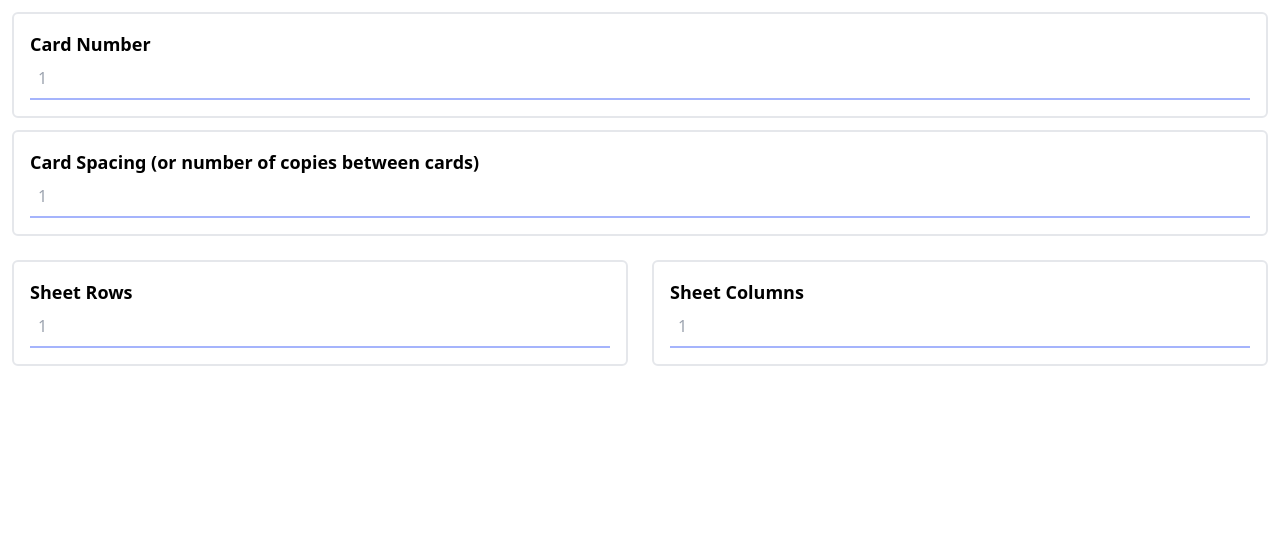
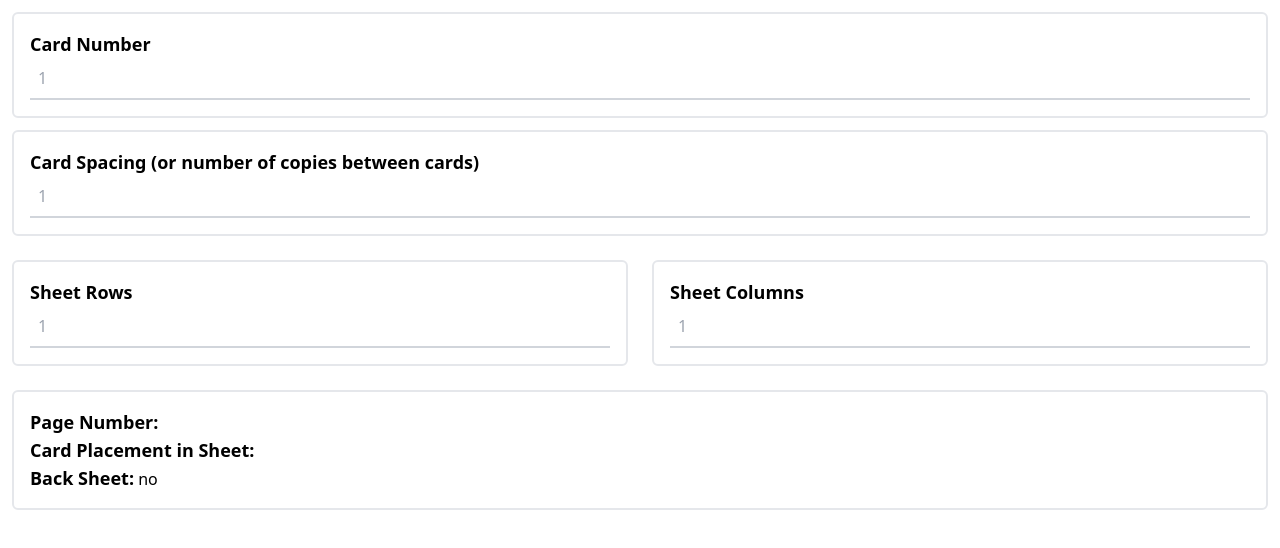
Before and after one commit to MattFelice/card-sorter, a React (Create React App) app: page / in a window 1280 px wide. Shown: the top 548 px of the page. Built offline with nearby package versions, Linux system fonts and the light colour scheme.

Commit message:
Added grid to show card placement

```diff
--- a/src/App.tsx
+++ b/src/App.tsx
@@ -23,23 +23,20 @@ function App() {
   });
 
   const [cardSorted, setCardSorted] = useState((): CardSortInterface => {
-    const localCardInputs = localStorage.getItem('cardSort');
-
-    if(localCardInputs) return JSON.parse(localCardInputs) as CardSortInterface;
-
     return {
       sheetSize: '',
       cardPlacement: '',
       cardPlacementInSheet: '',
       currentSheetNumber: '',
-      lastIndexOnSheet: ''
+      lastIndexOnSheet: '',
+      onBack: false,
+      pageMap: {__html: ''}
     };
   });
 
   useEffect(() => {
     localStorage.setItem('cardInputs', JSON.stringify(cardInputs));
     setCardSorted(cardSort(cardInputs));
-    localStorage.setItem('cardSort', JSON.stringify(cardSorted));
   }, [cardInputs]);
 
   return (
@@ -93,6 +90,13 @@ function App() {
           />
         </div>
       </div>
+      {SheetComponent({cardInputs: cardInputs, cardSorted: cardSorted})}
+      <div className='m-3 p-4 thin-border'>
+        <span className="text-lg font-bold">Page Number:</span> {cardSorted.currentSheetNumber}<br />
+        <span className="text-lg font-bold">Card Placement in Sheet:</span> {cardSorted.cardPlacementInSheet}<br />
+        <span className="text-lg font-bold">Back Sheet:</span> {cardSorted.onBack ? 'yes' : 'no'}<br />
+        <div dangerouslySetInnerHTML={cardSorted.pageMap}></div>
+      </div>
     </div>
   );
 }
--- a/src/atoms/input-atom.tsx
+++ b/src/atoms/input-atom.tsx
@@ -21,7 +21,7 @@ export interface InputProps {
 }
 
 export const InputAtom = (props: InputProps) => {
-    return <input className="w-full p-2 border-b-2 border-indigo-300 focus:outline-none focus:border-blue-400"
+    return <input className="w-full p-2 border-b-2 border-gray-300 focus:outline-none focus:border-blue-400"
         onChange={onChangeSet(props)}
         value={props.value}
         placeholder={props.placeholder}
--- a/src/atoms/sheet-slot-atom.tsx
+++ b/src/atoms/sheet-slot-atom.tsx
@@ -2,10 +2,11 @@ import React from 'react';
 
 interface SheetSlotProp {
     cardNumber: number;
+    key: string;
 }
 
 export const SheetSlotAtom = (props: SheetSlotProp) => {
-    return <div className='flex-1 m-2 p-4 bg-indigo-300'>{props.cardNumber}</div>
+    return <div className='flex-1 m-2 p-4 bg-gray-200 rounded-md text-center text-xl font-bold' key={props.key}>{props.cardNumber}</div>
 }
 
 export default SheetSlotAtom;
--- a/src/components/sheet-component.tsx
+++ b/src/components/sheet-component.tsx
@@ -1,24 +1,20 @@
-import React, { useEffect, useRef } from 'react';
+import React, { useEffect, useState } from 'react';
 import SheetSlotAtom from "../atoms/sheet-slot-atom";
+import { CardInputInterface } from '../interfaces/card-input-interface';
+import CardSortInterface from '../interfaces/card-sort-interface';
 
 interface SheetProp {
-    sheetRows?: number;
-    sheetColumns?: number;
-    currentPlacementInSheet?: number;
+    cardSorted: CardSortInterface
+    cardInputs: CardInputInterface
 }
 
 export const SheetComponent = (props: SheetProp) => {
-    const sheetColumnElements = [<span></span>];
+    const [sheetRows, setSheetRows] = useState([] as JSX.Element[]);
 
     useEffect(() => {
-        let currentSheetCardNumber = 1;
-        if (props.sheetColumns) {
-            for(let columns = 0; columns < props.sheetColumns; columns++) {
-                currentSheetCardNumber++;
-                sheetColumnElements.push(SheetSlotAtom({cardNumber: currentSheetCardNumber}));
-            }
-        }
-    }, [props]);
+    }, [props.cardInputs, props.cardSorted.lastIndexOnSheet]);
 
-    return sheetColumnElements;
+    return <div>
+        {sheetRows}
+    </div>;
 }
--- a/src/functions/card-sort.ts
+++ b/src/functions/card-sort.ts
@@ -1,3 +1,4 @@
+import React, { ReactElement } from "react";
 import { CardInputInterface, CardInputInterfaceNumbers } from "../interfaces/card-input-interface";
 import { CardSortInterface } from "../interfaces/card-sort-interface";
 
@@ -23,12 +24,35 @@ export const cardSort = (cardInfo: CardInputInterface): CardSortInterface => {
     if(cardPlacement <= sheetSize) cardPlacementInSheet = cardPlacement;
     else if(cardPlacementInSheet === 0) cardPlacementInSheet = lastIndexOnSheet;
 
+    const onBack = currentSheetNumber % 2 == 0 ? true: false;
+    let pageMap: string = '';
+    let countTotal = 0;
+
+    if (sheetSize > 1) {
+        for (let row = 0; row < cardInfoNumbers.sheetRows; row++) {
+            pageMap += '<div class="flex card-row justify-center items-center">';
+            for (let column = 0; column < cardInfoNumbers.sheetColumns; column++) {
+                countTotal++;
+                const sheetIndex = countTotal;
+                if ( sheetIndex >= cardPlacementInSheet && sheetIndex < cardPlacementInSheet + cardInfoNumbers.cardSpacing) {
+                    pageMap += '<div class="flex-1 items-center max-w-xs py-40 rounded-md mx-3 my-1 bg-yellow-300 inline-block text-center">' + cardInfoNumbers.cardNumber + '</div>';
+                }else{
+                    const cardNumber = Math.ceil((currentSheetNumber * sheetSize - sheetSize + countTotal) / cardInfoNumbers.cardSpacing);
+                    pageMap += '<div class="flex-1 items-center max-w-xs py-40 rounded-md mx-3 my-1 bg-blue-400 inline-block text-center">' + cardNumber + '</div>';
+                }
+            }
+            pageMap += '</div>';
+        }
+    }
+
     return {
-        cardPlacement,
-        sheetSize,
-        currentSheetNumber,
-        lastIndexOnSheet,
-        cardPlacementInSheet
+        cardPlacement: cardPlacement ? cardPlacement : '',
+        sheetSize: sheetSize ? sheetSize : '',
+        currentSheetNumber: currentSheetNumber ? currentSheetNumber : '',
+        lastIndexOnSheet: lastIndexOnSheet !== null ? lastIndexOnSheet : '',
+        cardPlacementInSheet: cardPlacementInSheet ? cardPlacementInSheet : '',
+        onBack,
+        pageMap: {__html: pageMap}
     };
 }
 
--- a/src/interfaces/card-sort-interface.ts
+++ b/src/interfaces/card-sort-interface.ts
@@ -1,9 +1,13 @@
+import { ReactElement } from "react";
+
 export interface CardSortInterface {
     sheetSize: string | number,
     cardPlacement: string | number,
     cardPlacementInSheet: string | number,
     currentSheetNumber: string | number,
-    lastIndexOnSheet: string | number
+    lastIndexOnSheet: string | number,
+    onBack: boolean,
+    pageMap: {__html: string}
 }
 export interface CardSortNumberInterface extends CardSortInterface {
     sheetSize: number,
```
Also changed, not shown: 1 other file (tests, documents, lock files or other folders).
